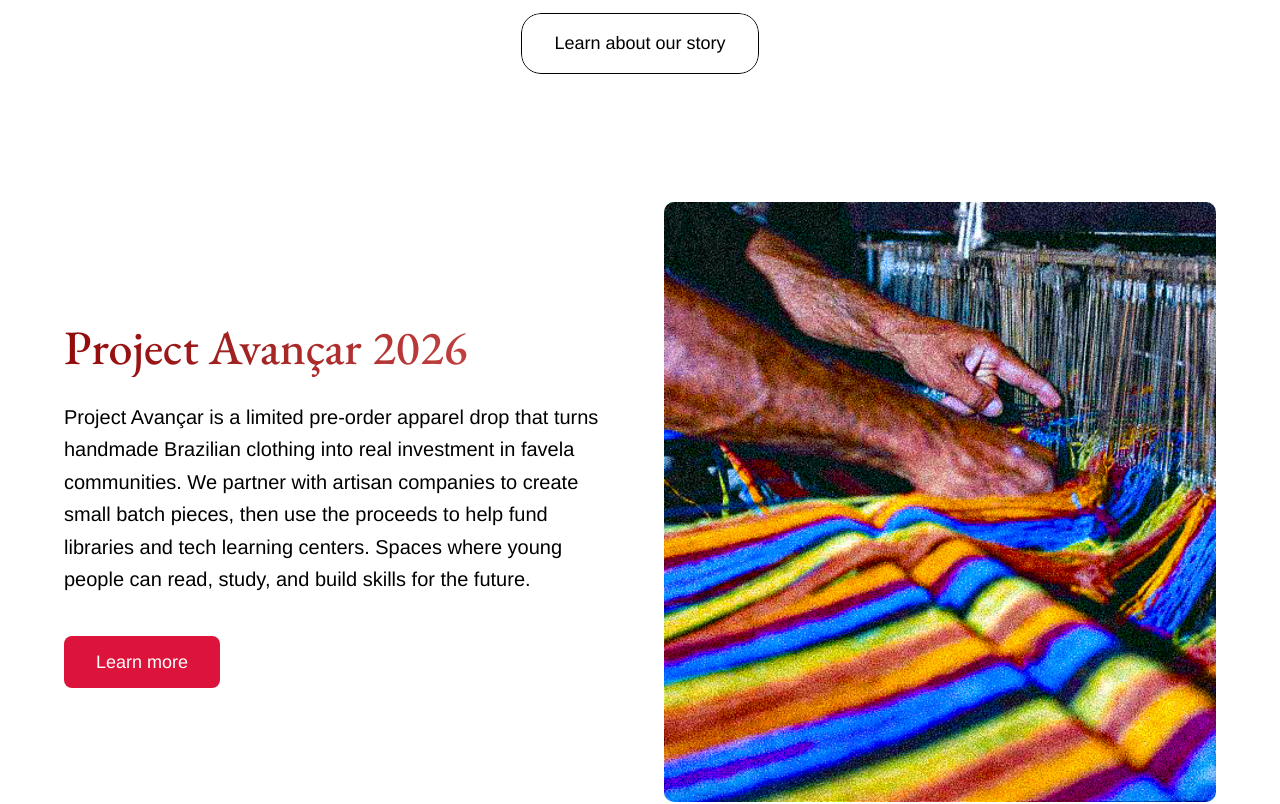
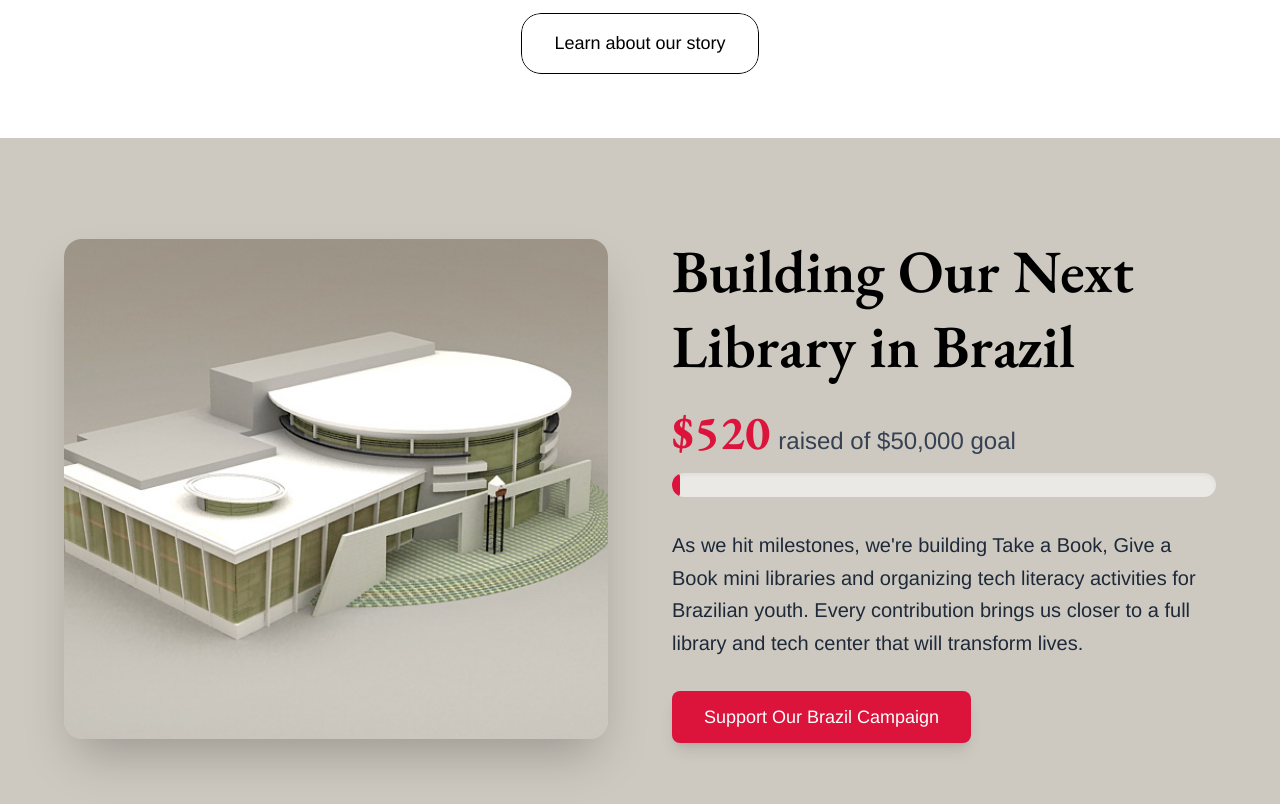
Before and after one commit to nikunjt0/librarycreate, a Next.js app: page / in a window 1280 px wide. Shown: the part 1200-2004 px from the top of the page. Built offline with nearby package versions, Linux system fonts and the light colour scheme.

Commit message:
stuff about traction

```diff
--- a/app/page.tsx
+++ b/app/page.tsx
@@ -102,12 +102,99 @@ export default function Home() {
         </div>
       </section>
 
+      {/* Traction Section */}
+      <section className="w-full py-24 bg-[#CDC9C0]">
+        <div className="max-w-7xl mx-auto px-8 sm:px-12 lg:px-16">
+          <div className="grid grid-cols-1 lg:grid-cols-2 gap-12 lg:gap-16 items-center">
+            {/* Left side: Image */}
+            <div className="relative w-full aspect-[4/3] lg:aspect-square lg:h-[500px] rounded-2xl overflow-hidden shadow-2xl">
+              <Image
+                src="/images/modern_library_3d.jpg"
+                alt="Modern library design for Brazil"
+                fill
+                className="object-cover"
+                priority
+              />
+            </div>
+
+            {/* Right side: Traction Content */}
+            <div className="space-y-6">
+              <h2
+                className="text-4xl md:text-5xl lg:text-6xl font-semibold text-black leading-tight"
+                style={{ fontFamily: 'var(--font-garamond), Garamond, serif' }}
+              >
+                Building Our Next Library in Brazil
+              </h2>
+
+              <div className="space-y-4">
+                <div className="flex items-baseline gap-2">
+                  <span
+                    className="text-4xl md:text-5xl font-bold text-[#DC143C]"
+                    style={{ fontFamily: 'var(--font-garamond), Garamond, serif' }}
+                  >
+                    $520
+                  </span>
+                  <span
+                    className="text-xl md:text-2xl text-gray-700"
+                    style={{ fontFamily: '"Helvetica Neue", Helvetica, Arial, sans-serif' }}
+                  >
+                    raised of $50,000 goal
+                  </span>
+                </div>
+
+                {/* Progress Bar */}
+                <div className="w-full">
+                  <div className="w-full bg-white/60 rounded-full h-6 overflow-hidden shadow-inner">
+                    <div
+                      className="bg-[#DC143C] h-full rounded-full transition-all duration-500 flex items-center justify-end pr-2"
+                      style={{ width: '1.04%' }}
+                    >
+                      <span className="text-xs font-medium text-white">1%</span>
+                    </div>
+                  </div>
+                </div>
+
+                <p
+                  className="text-lg md:text-xl text-gray-800 leading-relaxed pt-4"
+                  style={{ fontFamily: '"Helvetica Neue", Helvetica, Arial, sans-serif' }}
+                >
+                  As we hit milestones, we're building Take a Book, Give a Book mini libraries and organizing tech literacy activities for Brazilian youth. Every contribution brings us closer to a full library and tech center that will transform lives.
+                </p>
+
+                <div className="pt-4">
+                  <Link
+                    href="https://www.zeffy.com/en-US/donation-form/donate-to-make-a-difference-6446"
+                    target="_blank"
+                    rel="noopener noreferrer"
+                    className="inline-block bg-[#DC143C] text-white px-8 py-3 rounded-md hover:bg-[#B9122A] transition-colors text-lg font-medium shadow-lg hover:shadow-xl"
+                    style={{ fontFamily: '"Helvetica Neue", Helvetica, Arial, sans-serif' }}
+                  >
+                    Support Our Brazil Campaign
+                  </Link>
+                </div>
+              </div>
+            </div>
+          </div>
+        </div>
+      </section>
+
       {/* Main Content Area */}
       <main className="bg-white">
         <div className="max-w-7xl mx-auto px-8 sm:px-12 lg:px-16 py-16">
           <div className="grid grid-cols-1 lg:grid-cols-2 gap-12 items-center">
-            {/* Left side: Text Content */}
-            <div className="space-y-6">
+            {/* Image - First on mobile, second on desktop */}
+            <div className="relative w-full aspect-[4/3] lg:aspect-auto lg:h-[600px] order-1 lg:order-2">
+              <Image
+                src="/images/projectroupasNOTEXT.png"
+                alt="Project Avançar - Artisan handmade Brazilian clothing"
+                fill
+                className="object-cover rounded-lg"
+                priority
+              />
+            </div>
+
+            {/* Text Content - Second on mobile, first on desktop */}
+            <div className="space-y-6 order-2 lg:order-1">
               <h2
                 className="text-5xl font-semibold leading-tight"
                 style={{ fontFamily: 'var(--font-garamond), Garamond, serif' }}
@@ -136,17 +223,6 @@ export default function Home() {
                   Learn more
                 </Link>
               </div>
-            </div>
-
-            {/* Right side: Image */}
-            <div className="relative w-full aspect-[4/3] lg:aspect-auto lg:h-[600px]">
-              <Image
-                src="/images/projectroupasNOTEXT.png"
-                alt="Project Avançar - Artisan handmade Brazilian clothing"
-                fill
-                className="object-cover rounded-lg"
-                priority
-              />
             </div>
           </div>
         </div>
@@ -221,7 +297,7 @@ export default function Home() {
                     className="text-5xl md:text-6xl font-bold text-[#DC143C]"
                     style={{ fontFamily: 'var(--font-garamond), Garamond, serif' }}
                   >
-                    $10K
+                    $50K
                   </div>
                   <div
                     className="text-lg md:text-xl text-black font-medium"
@@ -242,7 +318,7 @@ export default function Home() {
                 className="text-lg md:text-xl text-black leading-relaxed"
                 style={{ fontFamily: '"Helvetica Neue", Helvetica, Arial, sans-serif' }}
               >
-                We're raising $10,000 to build our next library in the favelas of São Paulo, Rio de Janeiro, or Brasília. Help us bring books and technology to children who need it most.
+                We're raising $50,000 to build our next library in the favelas of São Paulo, Rio de Janeiro, or Brasília. Help us bring books and technology to children who need it most.
               </p>
 
               <div className="pt-4">
```
Also changed, not shown: public/images/modern_library_3d.jpg (added).
